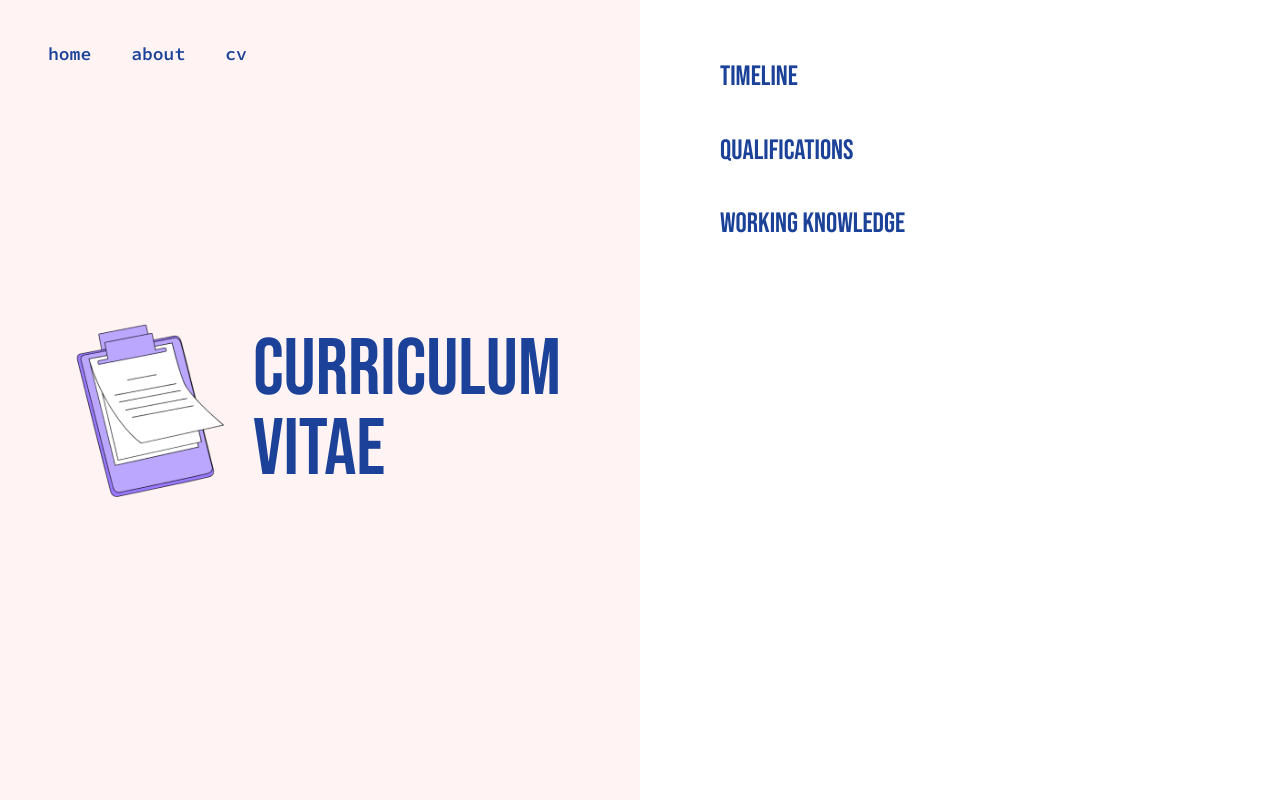
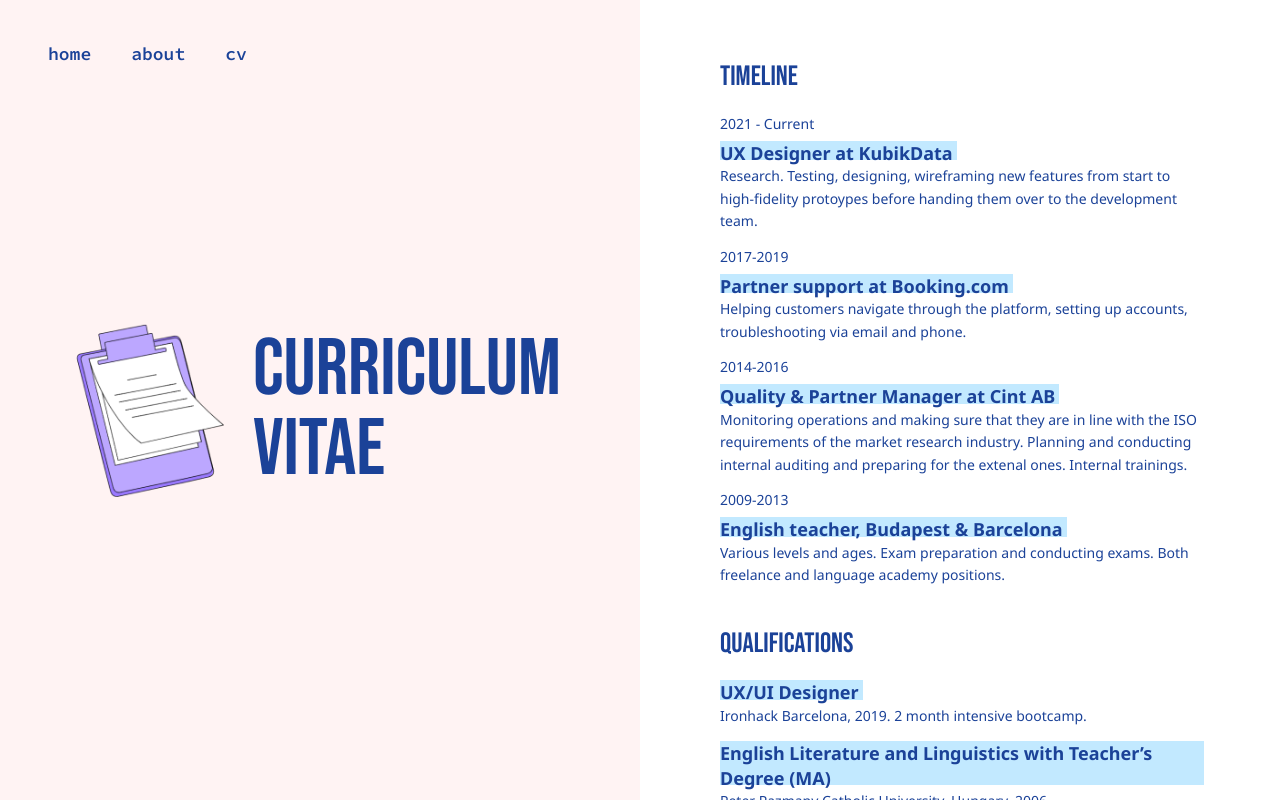
Before and after one commit to RekaK/portfolio, a Next.js app: page /cv in a window 1280 px wide. Built offline with nearby package versions, Linux system fonts and the light colour scheme.

Commit message:
add qualifications

```diff
--- a/components/cv/index.tsx
+++ b/components/cv/index.tsx
@@ -4,9 +4,44 @@ import CVSection from "../../ui/CV/CVSection";
 
 const timeLineArticles: ICvArticle[] = [
   {
-    date: "",
-    articleTitle: "",
-    paragraphs: [""],
+    date: "2021 - Current",
+    articleTitle: "UX Designer at KubikData",
+    paragraphs: [
+      "Research. Testing, designing, wireframing new features from start to high-fidelity protoypes before handing them over to the development team.",
+    ],
+  },
+  {
+    date: "2017-2019",
+    articleTitle: "Partner support at Booking.com",
+    paragraphs: [
+      "Helping customers navigate through the platform, setting up accounts, troubleshooting via email and phone.",
+    ],
+  },
+  {
+    date: "2014-2016",
+    articleTitle: "Quality & Partner Manager at Cint AB",
+    paragraphs: [
+      "Monitoring operations and making sure that they are in line with the ISO requirements of the market research industry. Planning and conducting internal auditing and preparing for the extenal ones. Internal trainings.",
+    ],
+  },
+  {
+    date: "2009-2013",
+    articleTitle: "English teacher, Budapest & Barcelona",
+    paragraphs: [
+      "Various levels and ages. Exam preparation and conducting exams. Both freelance and language academy positions.",
+    ],
+  },
+];
+
+const qualificationsArticles: ICvArticle[] = [
+  {
+    articleTitle: "UX/UI Designer",
+    paragraphs: ["Ironhack Barcelona, 2019. 2 month intensive bootcamp."],
+  },
+  {
+    articleTitle:
+      "English Literature and Linguistics with Teacher’s Degree (MA)",
+    paragraphs: ["Peter Pazmany Catholic University, Hungary, 2006"],
   },
 ];
 
@@ -14,8 +49,8 @@ const CVContent = () => {
   return (
     <Styled.Main>
       <Styled.MainContainer>
-        <CVSection title="Timeline" />
-        <CVSection title="Qualifications" />
+        <CVSection title="Timeline" articles={timeLineArticles} />
+        <CVSection title="Qualifications" articles={qualificationsArticles} />
         <CVSection title="Working Knowledge" />
       </Styled.MainContainer>
     </Styled.Main>
--- a/ui/CV/styles/CVSection.Styles.tsx
+++ b/ui/CV/styles/CVSection.Styles.tsx
@@ -29,9 +29,33 @@ const CVParagraph = styled.p({
   marginBottom: "14px",
 });
 
-const CVArticleTitle = styled.h4({});
+const CVArticleTitle = styled.h4({
+  position: "relative",
+  display: "inline-block",
+  fontFamily: "Noto Sans, sans-serif",
+  fontWeight: 600,
+  fontSize: "18px",
+  color: colors.darkBlue,
+  lineHeight: "24.5px",
+  "&::before": {
+    position: "absolute",
+    content: "''",
+    width: "calc(100% + 4px)",
+    top: 0,
+    bottom: "5px",
+    zIndex: -1,
+    backgroundColor: colors.lightBlue,
+  },
+});
 
-const CVDate = styled.p({});
+const CVDate = styled.p({
+  fontFamily: "Noto Sans, sans-serif",
+  fontWeight: 400,
+  color: colors.darkBlue,
+  fontSize: "14px",
+  lineHeight: "19px",
+  marginBottom: "8px",
+});
 
 export const Styled = {
   CVSection,
```
